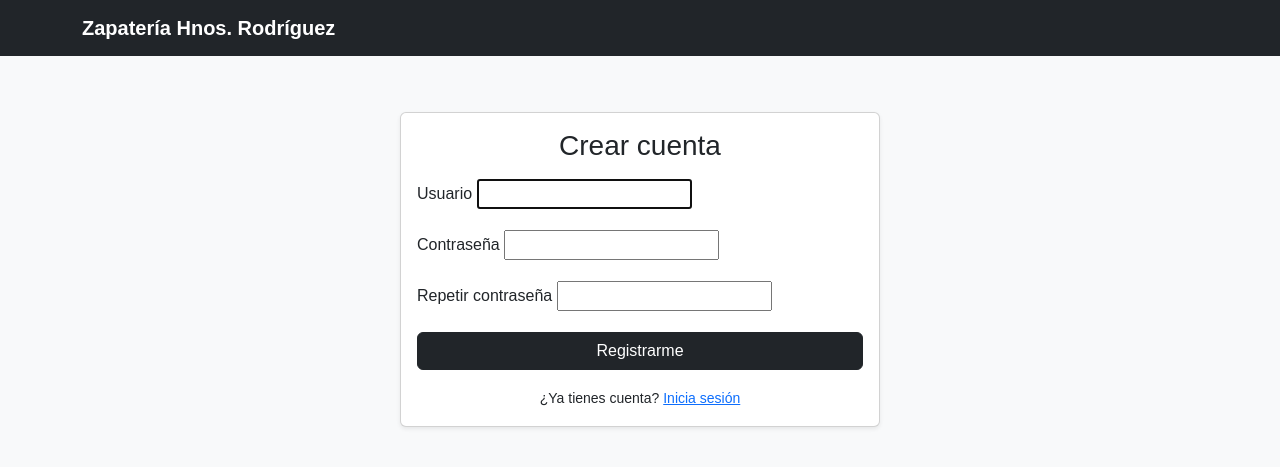
After one commit to PGPI-Grupo-2-13/E-commerce-Zapateria-Hnos.-Rodriguez, a Django app: page /clientes/register/ in a window 1280 px wide. The commit adds this page. Shown: the top 467 px of the page. Run offline with Django 5.2, Linux system fonts and the light colour scheme.

Commit message:
feat: Añadido register completo

```diff
--- a/client/templates/login.html
+++ b/client/templates/login.html
@@ -81,7 +81,7 @@
         </form>
 
         <div class="text-center mt-3">
-          <small>¿No tienes cuenta? <a href="#">Regístrate</a></small>
+          <small>¿No tienes cuenta? <a href="{% url 'client-register' %}">Regístrate</a></small>
         </div>
       </div>
     </div>
--- /dev/null
+++ b/client/templates/register.html
@@ -0,0 +1,73 @@
+<!DOCTYPE html>
+<html lang="es">
+
+<head>
+  <meta charset="UTF-8">
+  <meta name="viewport" content="width=device-width, initial-scale=1">
+  <title>Registro | Zapatería Hnos. Rodríguez</title>
+  <link href="https://cdn.jsdelivr.net/npm/bootstrap@5.3.3/dist/css/bootstrap.min.css" rel="stylesheet">
+  <style>
+    body { font-family: "Poppins", sans-serif; background-color: #f8f9fa; }
+    .card-login { max-width: 480px; margin: 3.5rem auto; }
+    .brand { font-weight: 700; }
+  </style>
+</head>
+
+<body>
+  <nav class="navbar navbar-expand-lg navbar-dark bg-dark sticky-top">
+    <div class="container">
+      <a class="navbar-brand brand" href="/">Zapatería Hnos. Rodríguez</a>
+    </div>
+  </nav>
+
+  <div class="container">
+    <div class="card card-login shadow-sm">
+      <div class="card-body">
+        <h3 class="card-title text-center mb-3">Crear cuenta</h3>
+
+        {% if messages %}
+          {% for message in messages %}
+            <div class="alert alert-{{ message.tags|default:'info' }}" role="alert">{{ message }}</div>
+          {% endfor %}
+        {% endif %}
+
+        <form method="post" action="">
+          {% csrf_token %}
+
+          {% if form.errors %}
+            <div class="alert alert-danger" role="alert">
+              Por favor corrige los errores del formulario.
+            </div>
+          {% endif %}
+
+          <div class="mb-3">
+            <label for="id_username" class="form-label">Usuario</label>
+            {{ form.username }}
+          </div>
+
+          <div class="mb-3">
+            <label for="id_password1" class="form-label">Contraseña</label>
+            {{ form.password1 }}
+          </div>
+
+          <div class="mb-3">
+            <label for="id_password2" class="form-label">Repetir contraseña</label>
+            {{ form.password2 }}
+          </div>
+
+          <div class="d-grid">
+            <button type="submit" class="btn btn-dark">Registrarme</button>
+          </div>
+        </form>
+
+        <div class="text-center mt-3">
+          <small>¿Ya tienes cuenta? <a href="{% url 'client-login' %}">Inicia sesión</a></small>
+        </div>
+      </div>
+    </div>
+  </div>
+
+  <script src="https://cdn.jsdelivr.net/npm/bootstrap@5.3.3/dist/js/bootstrap.bundle.min.js"></script>
+</body>
+
+</html>
--- a/client/urls.py
+++ b/client/urls.py
@@ -1,7 +1,9 @@
 from django.urls import path
 from django.contrib.auth import views as auth_views
+from . import views
 
 urlpatterns = [
     path('login/', auth_views.LoginView.as_view(template_name='login.html'), name='client-login'),
     path('logout/', auth_views.LogoutView.as_view(), name='client-logout'),
+    path('register/', views.register, name='client-register'),
 ]
--- a/client/views.py
+++ b/client/views.py
@@ -1,3 +1,24 @@
 from django.shortcuts import render, redirect
 from django.contrib.auth import authenticate, login, logout
 from django.contrib import messages
+from django.contrib.auth.forms import UserCreationForm
+
+
+def register(request):
+	"""Registro de nuevo usuario usando UserCreationForm.
+
+	- GET: muestra el formulario de registro.
+	- POST: valida y crea el usuario; redirige a la página de login con mensaje.
+	"""
+	if request.method == 'POST':
+		form = UserCreationForm(request.POST)
+		if form.is_valid():
+			user = form.save()
+			messages.success(request, 'Cuenta creada correctamente. Ya puedes iniciar sesión.')
+			return redirect('client-login')
+		else:
+			messages.error(request, 'Por favor corrige los errores del formulario.')
+	else:
+		form = UserCreationForm()
+
+	return render(request, 'register.html', {'form': form})
```
Also changed, not shown: home/templates/home.html (+6 -1 lines).
